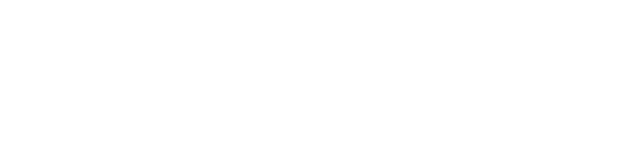
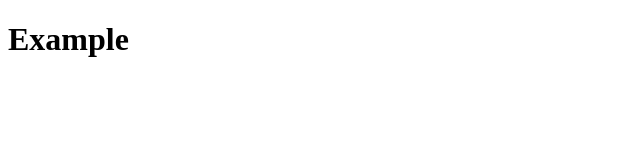
Before and after one commit to ermi00/mindAR, a plain HTML site: page index.html in a window 1280 px wide. Shown: the whole page, without its empty margins (0-640 px from the left). Drawn offline with Linux system fonts and the light colour scheme.

Commit message:
correcion de ruta

```diff
--- a/index.html
+++ b/index.html
@@ -11,7 +11,8 @@
 </head>
 
 <body>
-    <a-scene mindar-image="imageTargetSrc: ./targets.mind;" vr-mode-ui="enabled: false"
+    <h1>Example</h1>
+    <a-scene mindar-image="imageTargetSrc: targets.mind;" vr-mode-ui="enabled: false"
         device-orientation-permission-ui="enabled: false">
         <a-camera position="0 0 0" look-controls="enabled: false"></a-camera>
         <a-entity mindar-image-target="targetIndex: 0">
```
